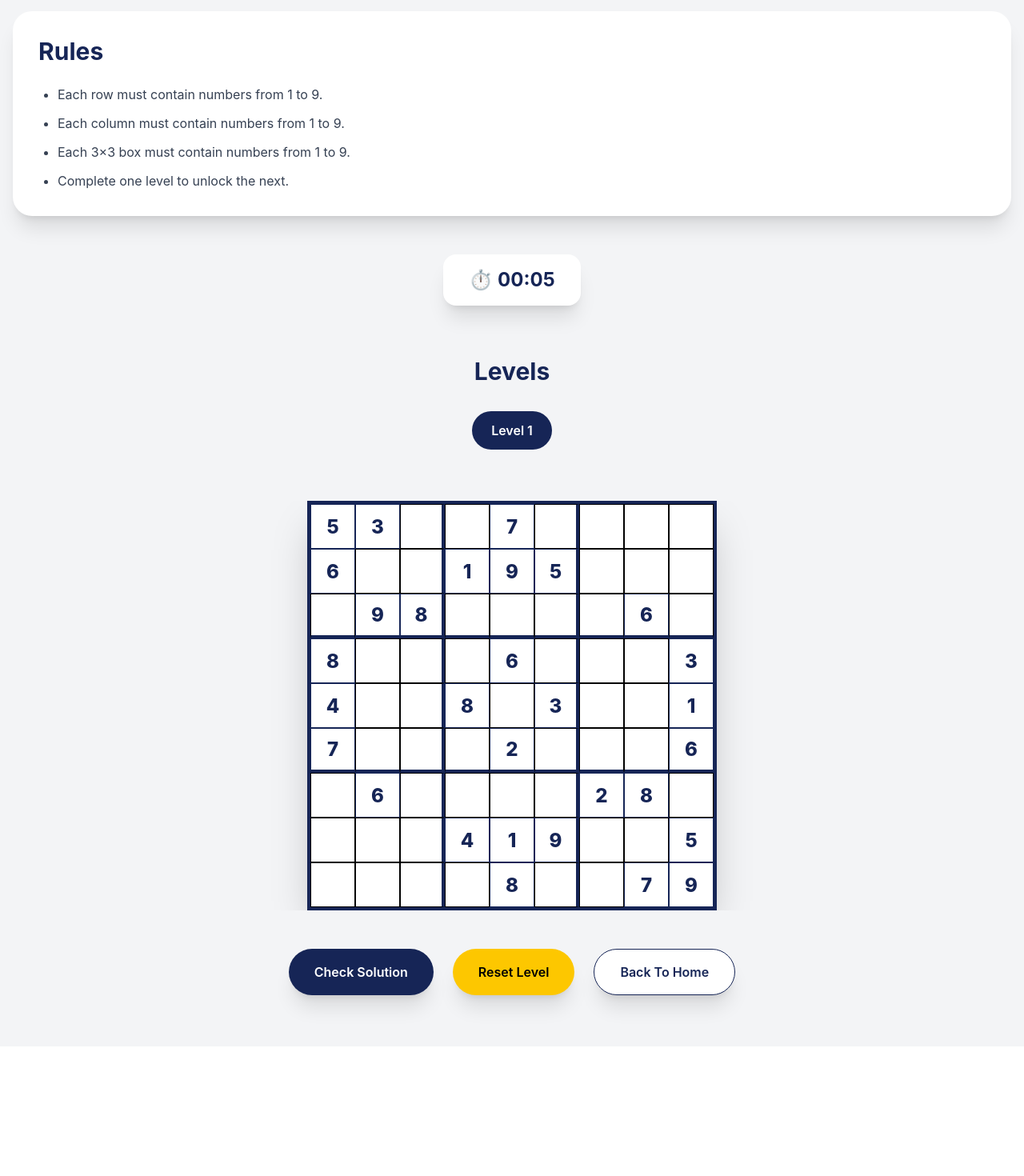
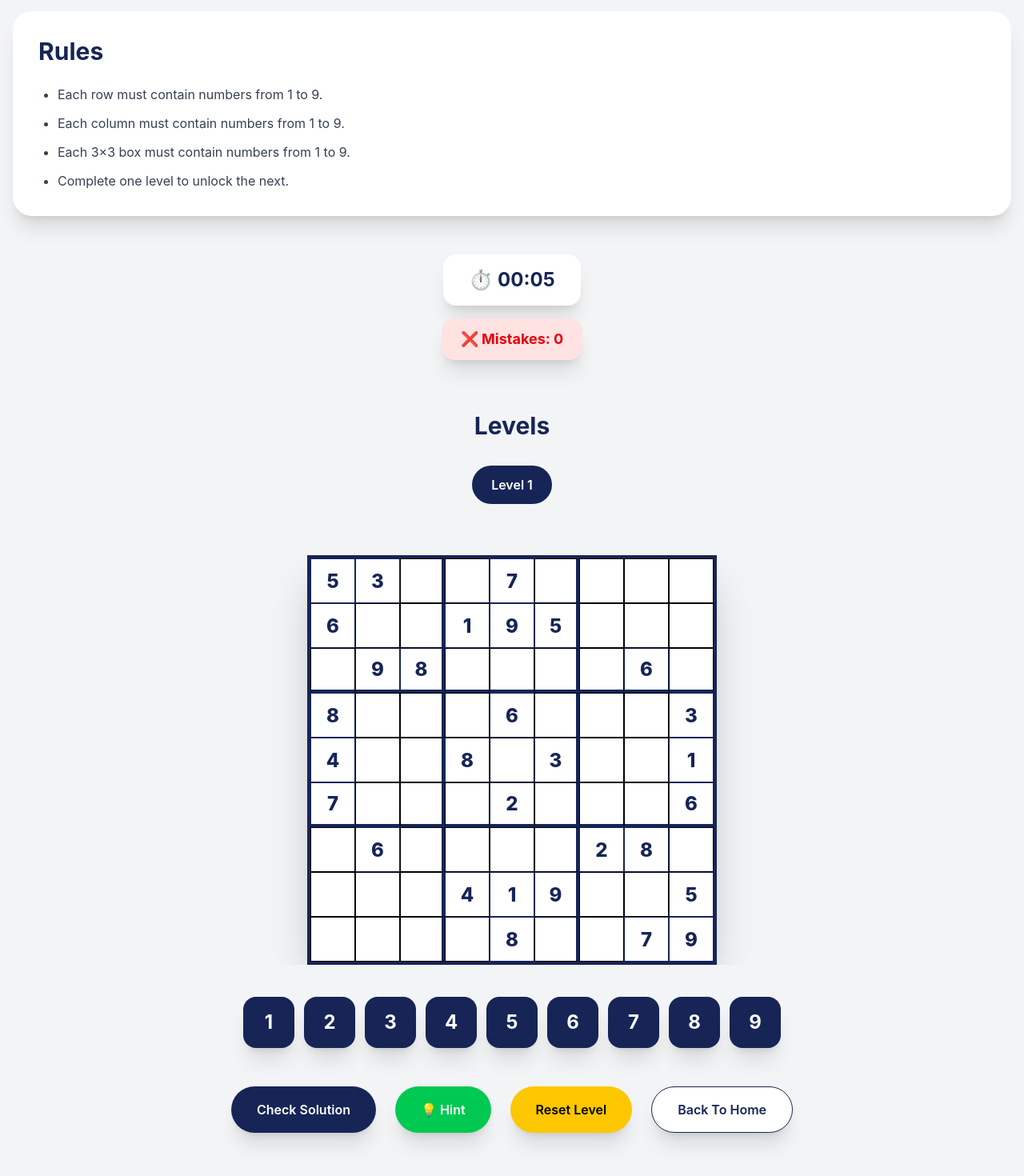
Before and after one commit to JyotirmaySarkarOfficial/sachindra-nath-academy, a React (Vite) app: page /sudoku in a window 1280 px wide. Shown: the part 238-1708 px from the top of the page at 80% size. Before the commit the page ends 1546 px from the top, so only its background shows below. Built offline with nearby package versions, Linux system fonts and the light colour scheme.

Commit message:
More Specifications in Sudoku

```diff
--- a/src/pages/SudokuPage.jsx
+++ b/src/pages/SudokuPage.jsx
@@ -44,6 +44,15 @@ function SudokuPage() {
   const [showConfetti, setShowConfetti] =
     useState(false)
 
+  const [showWinCard, setShowWinCard] =
+    useState(false)
+
+  const [bestTime, setBestTime] =
+    useState(null)
+
+  const [mistakes, setMistakes] =
+    useState(0)
+
   /* =========================================
      CURRENT LEVEL
   ========================================= */
@@ -83,6 +92,21 @@ function SudokuPage() {
       setSelectedCell(null)
 
       setSeconds(0)
+
+      setMistakes(0)
+
+      const savedBest = localStorage.getItem(
+        `bestTime-level-${currentLevel}`
+      )
+
+      if (savedBest) {
+
+        setBestTime(Number(savedBest))
+
+      } else {
+
+        setBestTime(null)
+      }
     }
 
   }, [currentLevel])
@@ -132,16 +156,28 @@ function SudokuPage() {
     value
   ) => {
 
-    if (!/^([1-9]?)$/.test(value)) {
-      return
-    }
-
     const updatedBoard = [...board]
 
     updatedBoard[rowIndex][colIndex] =
-      value === '' ? '' : Number(value)
+      value
 
     setBoard(updatedBoard)
+
+    if (
+      value !==
+      levelData.solution[rowIndex][colIndex]
+    ) {
+
+      setMistakes((prev) => prev + 1)
+
+      errorAudio.currentTime = 0
+      errorAudio.play()
+
+    } else {
+
+      clickAudio.currentTime = 0
+      clickAudio.play()
+    }
   }
 
   /* =========================================
@@ -185,9 +221,24 @@ function SudokuPage() {
         JSON.stringify(updatedCompleted)
       )
 
-      alert(
-        `🎉 Congratulations!\n\nYou cleared Level ${currentLevel}\n\nTime: ${formatTime(seconds)}`
+      const savedBest = localStorage.getItem(
+        `bestTime-level-${currentLevel}`
       )
+
+      if (
+        !savedBest ||
+        seconds < Number(savedBest)
+      ) {
+
+        localStorage.setItem(
+          `bestTime-level-${currentLevel}`,
+          seconds
+        )
+
+        setBestTime(seconds)
+      }
+
+      setShowWinCard(true)
 
     } else {
 
@@ -199,12 +250,107 @@ function SudokuPage() {
     }
   }
 
+  /* =========================================
+     HINT SYSTEM
+  ========================================= */
+
+  const giveHint = () => {
+
+    const emptyCells = []
+
+    board.forEach((row, rowIndex) => {
+
+      row.forEach((cell, colIndex) => {
+
+        if (cell === '') {
+
+          emptyCells.push({
+            row: rowIndex,
+            col: colIndex,
+          })
+        }
+
+      })
+
+    })
+
+    if (emptyCells.length === 0) return
+
+    const randomCell =
+      emptyCells[
+        Math.floor(
+          Math.random() *
+            emptyCells.length
+        )
+      ]
+
+    const updatedBoard = [...board]
+
+    updatedBoard[randomCell.row][
+      randomCell.col
+    ] =
+      levelData.solution[randomCell.row][
+        randomCell.col
+      ]
+
+    setBoard(updatedBoard)
+  }
+
   return (
     <div className="min-h-screen bg-gray-100 py-16 px-4">
 
       {/* CONFETTI */}
 
       {showConfetti && <Confetti />}
+
+      {/* WIN CARD */}
+
+      {showWinCard && (
+
+        <div className="fixed inset-0 bg-black/60 flex items-center justify-center z-50 px-6">
+
+          <motion.div
+            initial={{
+              scale: 0.7,
+              opacity: 0,
+            }}
+            animate={{
+              scale: 1,
+              opacity: 1,
+            }}
+            className="bg-white rounded-3xl p-10 max-w-md w-full text-center shadow-2xl"
+          >
+
+            <h2 className="text-4xl font-extrabold text-blue-950">
+              🎉 Level Complete!
+            </h2>
+
+            <p className="mt-6 text-xl text-gray-700">
+              You solved Level {currentLevel}
+            </p>
+
+            <p className="mt-3 text-lg text-yellow-500 font-bold">
+              Time: {formatTime(seconds)}
+            </p>
+
+            <p className="mt-3 text-lg text-red-500 font-bold">
+              Mistakes: {mistakes}
+            </p>
+
+            <button
+              onClick={() =>
+                setShowWinCard(false)
+              }
+              className="mt-8 bg-blue-950 text-white px-8 py-4 rounded-full font-semibold hover:scale-105 transition duration-300"
+            >
+              Continue
+            </button>
+
+          </motion.div>
+
+        </div>
+
+      )}
 
       <div className="max-w-7xl mx-auto">
 
@@ -283,6 +429,38 @@ function SudokuPage() {
 
         </div>
 
+        {/* BEST TIME */}
+
+        {bestTime && (
+
+          <div className="flex justify-center mt-4">
+
+            <div className="bg-yellow-400 px-6 py-3 rounded-2xl text-lg font-bold text-blue-950 shadow-xl">
+
+              🏆 Best Time:
+              {' '}
+              {formatTime(bestTime)}
+
+            </div>
+
+          </div>
+
+        )}
+
+        {/* MISTAKES */}
+
+        <div className="flex justify-center mt-4">
+
+          <div className="bg-red-100 px-6 py-3 rounded-2xl text-lg font-bold text-red-600 shadow-xl">
+
+            ❌ Mistakes:
+            {' '}
+            {mistakes}
+
+          </div>
+
+        </div>
+
         {/* LEVELS */}
 
         <div className="mt-16">
@@ -342,7 +520,7 @@ function SudokuPage() {
                   <input
                     key={`${rowIndex}-${colIndex}`}
                     type="text"
-                    maxLength="1"
+                    readOnly
                     value={cell}
                     disabled={isFixed}
 
@@ -357,14 +535,6 @@ function SudokuPage() {
                         value: cell,
                       })
                     }}
-
-                    onChange={(e) =>
-                      handleChange(
-                        rowIndex,
-                        colIndex,
-                        e.target.value
-                      )
-                    }
 
                     className={`w-10 h-10 md:w-14 md:h-14 text-center border text-lg md:text-2xl font-bold outline-none transition duration-200
 
@@ -434,6 +604,47 @@ function SudokuPage() {
 
         </div>
 
+        {/* NUMBER PAD */}
+
+        <div className="flex flex-wrap justify-center gap-3 mt-10">
+
+          {[1,2,3,4,5,6,7,8,9].map(
+            (number) => (
+
+              <button
+                key={number}
+                onClick={() => {
+
+                  if (!selectedCell) return
+
+                  const updatedBoard = [...board]
+
+                  updatedBoard[
+                    selectedCell.row
+                  ][
+                    selectedCell.col
+                  ] = number
+
+                  setBoard(updatedBoard)
+
+                  handleChange(
+                    selectedCell.row,
+                    selectedCell.col,
+                    number
+                  )
+                }}
+                className="w-14 h-14 md:w-16 md:h-16 rounded-2xl bg-blue-950 text-white text-2xl font-bold hover:scale-110 transition duration-300 shadow-xl"
+              >
+
+                {number}
+
+              </button>
+
+            )
+          )}
+
+        </div>
+
         {/* ACTIONS */}
 
         <div className="flex flex-wrap justify-center gap-6 mt-12">
@@ -443,6 +654,13 @@ function SudokuPage() {
             className="bg-blue-950 text-white px-8 py-4 rounded-full font-semibold hover:scale-105 transition duration-300 shadow-xl"
           >
             Check Solution
+          </button>
+
+          <button
+            onClick={giveHint}
+            className="bg-green-500 text-white px-8 py-4 rounded-full font-semibold hover:scale-105 transition duration-300 shadow-xl"
+          >
+            💡 Hint
           </button>
 
           <button
@@ -457,6 +675,8 @@ function SudokuPage() {
               setSelectedCell(null)
 
               setSeconds(0)
+
+              setMistakes(0)
             }}
             className="bg-yellow-400 text-black px-8 py-4 rounded-full font-semibold hover:scale-105 transition duration-300 shadow-xl"
           >
```
Also changed, not shown: 1 other file (tests, documents, lock files or other folders).
